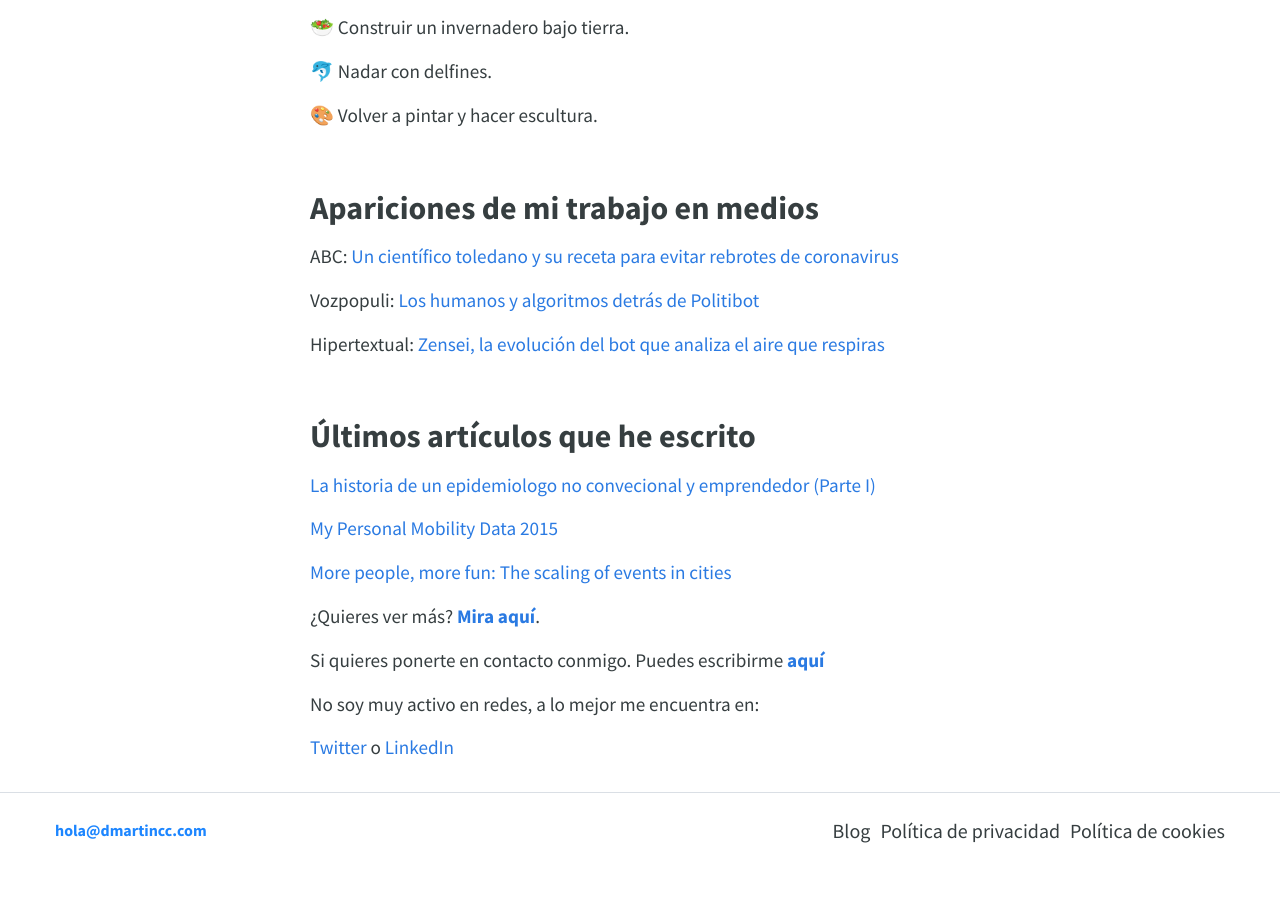
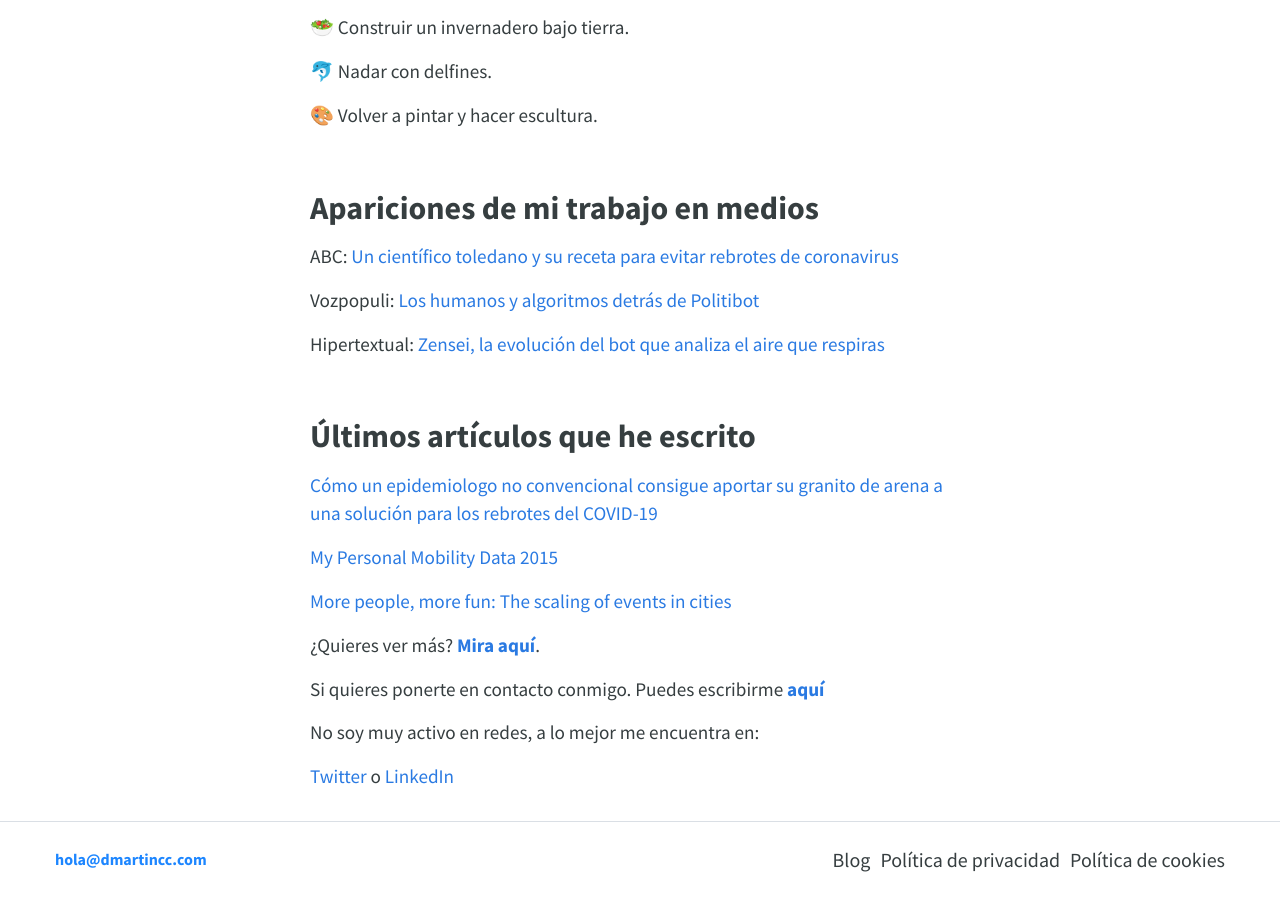
Before and after one commit to dmartincc/dmartincc.github.io, a Jekyll site: the page built from index/index.md, in a window 1280 px wide and 900 px high, scrolled down 3102 px. Built offline with Jekyll 4.4.1, drawn with Linux system fonts in a browser that asks for light colours; nearby versions of some CDN libraries; some web fonts are replaced; comment, search, counter and statistics services are not loaded; before the commit the page ends 3973 px from its top, so only the background shows below that.

Commit message:
Update from Forestry.io ultimoresorte@hotmail.com updated _posts/2020-08-22-epidemiologo-covid.md

```diff
--- a/_posts/2020-08-22-epidemiologo-covid.md
+++ b/_posts/2020-08-22-epidemiologo-covid.md
@@ -1,6 +1,7 @@
 ---
 layout: post
-title: La historia de un epidemiologo no convecional y emprendedor (Parte I)
+title: Cómo un epidemiologo no convencional consigue aportar su granito de arena a
+  una solución para los rebrotes del COVID-19
 date: 2020-08-31 22:00:00 +0000
 author: David
 keywords: covid
```
